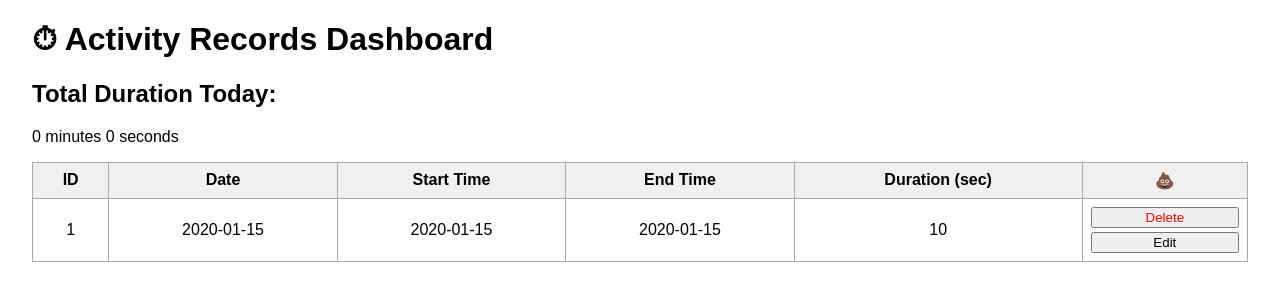
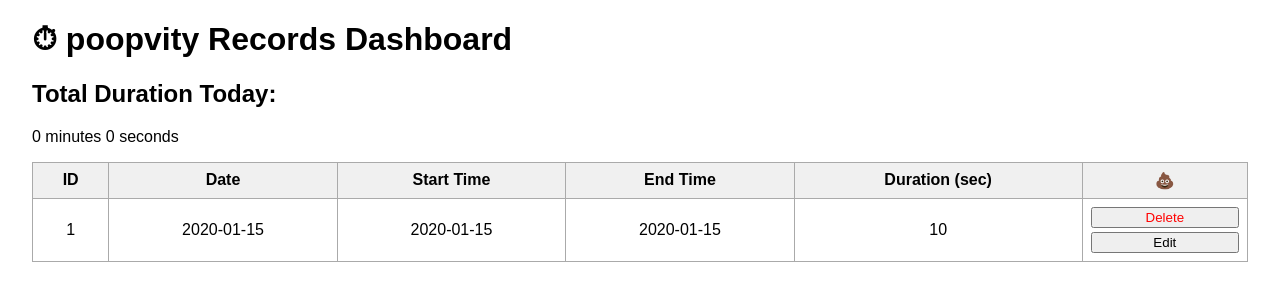
Before and after one commit to attilakaradeniz/poopapp, a Flask app: page /dashboard in a window 1280 px wide. Shown: the part 50-351 px from the top of the page. Run offline with Flask 3, Linux system fonts and the light colour scheme; tables that the repository leaves empty hold one stand-in row (values such as "Sample post").

Commit message:
enhanced dashboard

```diff
--- a/templates/dashboard.html
+++ b/templates/dashboard.html
@@ -35,7 +35,7 @@
     <a href="/form">New Entry</a>
 </nav>
 
-    <h1>⏱ Activity Records Dashboard</h1>
+    <h1>⏱ poopvity Records Dashboard</h1>
 
 <h2> Total Duration Today:</h2>
 <p>
```
